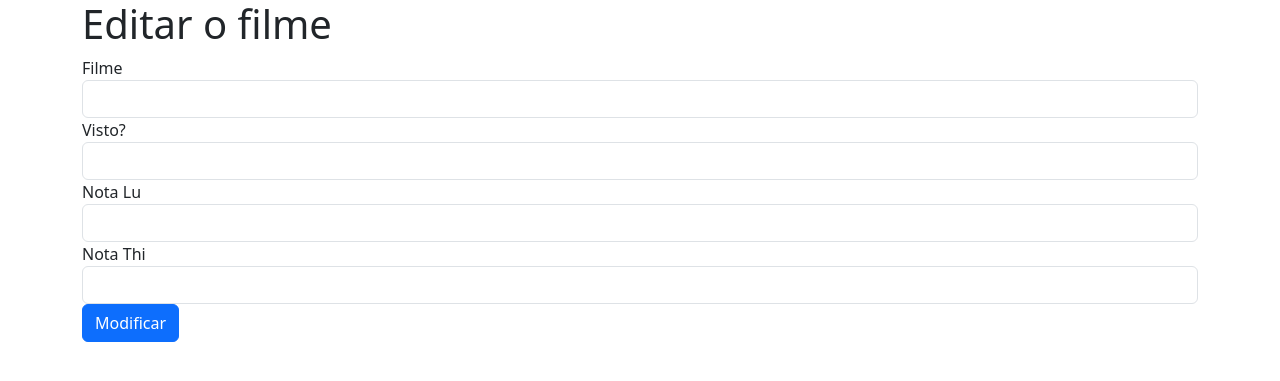
After one commit to luizassimoes/diario-do-cinema, a Flask app: page /edit in a window 1280 px wide. The commit adds this page. Shown: the top 381 px of the page. Run offline with Flask 3, Linux system fonts and the light colour scheme; some libraries are stand-ins or nearby versions.

Commit message:
+ botão, rotas e página de editar

```diff
--- /dev/null
+++ b/Alura/templates/edit.html
@@ -0,0 +1,27 @@
+{% extends "template.html" %}
+{% block conteudo %}
+      <form action="{{ url_for('processing_edit') }}" method="post">
+        <fieldset>
+          <div class="form-group">
+            <label for="movie">Filme</label>
+            <input type="text" id="movie" name="movie" class="form-control">
+          </div>
+          <div class="form-group">
+            <label for="date">Visto?</label>
+            <input type="text" id="date" name="date" class="form-control">
+          </div>
+          <div class="form-group">
+            <label for="grade1">Nota Lu</label>
+            <input type="text" id="grade1" name="grade1" class="form-control">
+          </div>
+          <div class="form-group">
+            <label for="grade2">Nota Thi</label>
+            <input type="text" id="grade2" name="grade2" class="form-control">
+          </div>
+          <button type="submit" class="btn btn-primary btn-salvar">Modificar</button>
+        </fieldset>
+      </form>
+    </div>
+</body>
+</html>
+{% endblock %}
--- a/Alura/templates/lista.html
+++ b/Alura/templates/lista.html
@@ -9,6 +9,7 @@
                     <th>Nota Thi</th>
                     <th>Média</th>
                     <th>DP</th>
+                    <th></th>
                 </tr>
             </thead>
             <tbody>
@@ -20,6 +21,7 @@
                     <td>{{movie.grade2 if movie.date != None else '-'}}</td>
                     <td>{{calculation.avg if calculation.date != None else '-'}}</td>
                     <td>{{calculation.sd if calculation.date != None else '-'}}</td>
+                    <td><a href="{{ url_for('edit') }}">Editar</a></td>
                 </tr>
                 {% endfor %}
             </tbody>
--- a/Alura/views.py
+++ b/Alura/views.py
@@ -10,6 +10,10 @@ from model.calculations import *
 def index():
     movies_query = db.session.query(Movies, Calculations).outerjoin(Calculations, Movies.id == Calculations.id).all()
     return render_template('lista.html', title='Locadora', movies=movies_query)
+
+@app.route('/new')
+def new():
+    return render_template('novo.html', title='Novo filme')
 
 @app.route('/processing_new', methods=['POST',])
 def processing_new():
@@ -35,6 +39,10 @@ def processing_new():
 
     return redirect(url_for('index'))
 
-@app.route('/new')
-def new():
-    return render_template('novo.html', title='Novo filme')
+@app.route('/edit')
+def edit():
+    return render_template('edit.html', title='Editar o filme')
+
+@app.route('/processing_edit', methods=['POST',])
+def processing_edit():
+    pass
```
